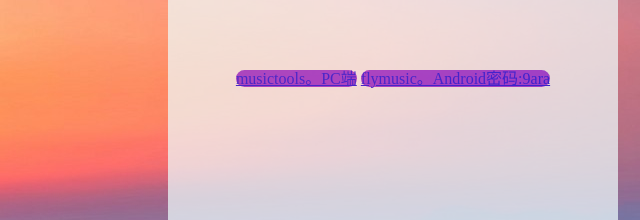
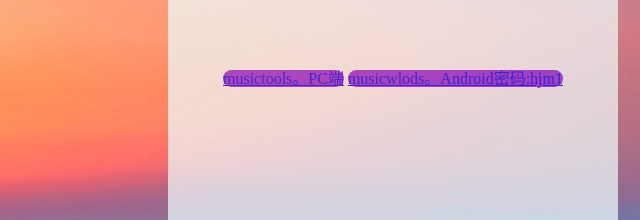
Before and after one commit to fengsu233/fengsu233.github.io, a plain HTML site: page index.html in a window 1280 px wide. Shown: the part 179-399 px from the top of the page, 640-1280 px from the left. Drawn offline with Linux system fonts and the light colour scheme.

Commit message:
Update index.html

```diff
--- a/index.html
+++ b/index.html
@@ -32,7 +32,7 @@ opacity: 0.7;
 
     <div class="q">
         <a class="w" href="https://healer.lanzouo.com/isNmw00b9ote">musictools。PC端</a>
-        <a class="e" href="https://wwu.lanzout.com/i5qTo00ofn8b">flymusic。Android密码:9ara</a>
+        <a class="e" href="https://wwu.lanzout.com/ihmcE00ono3a">musicwlods。Android密码:hjm1</a>
     </div>
 
 
```
